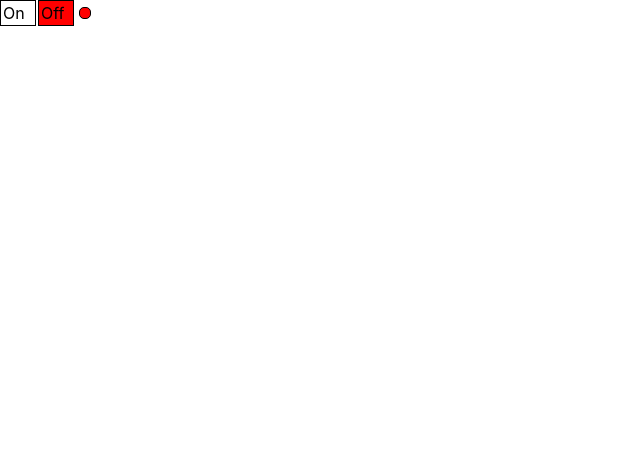
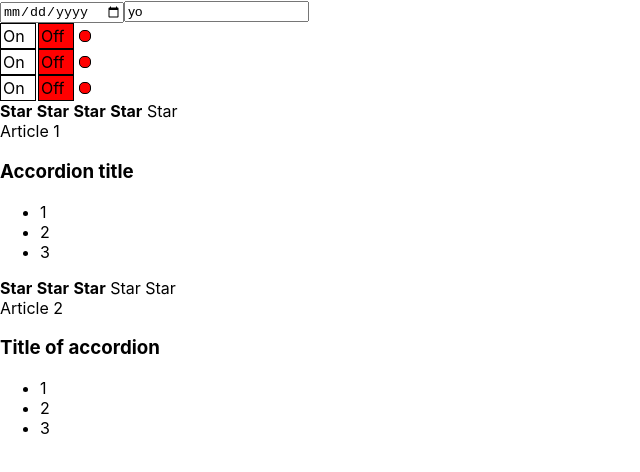
Before and after one commit to Maximaab/homework-front-main, a React (Create React App) app: page / in a window 1280 px wide. Shown: the top 472 px of the page, without its empty margins (0-640 px from the left). Built offline with nearby package versions, Linux system fonts and the light colour scheme.

Commit message:
commit 3

```diff
--- a/package.json
+++ b/package.json
@@ -2,7 +2,7 @@
   "name": "pre-homeworks",
   "version": "0.1.0",
   "private": true,
-  "homepage": "https://Maximaab.github.io/homework-front-main",
+  "homepage": "https://Maximaab.github.io/React",
   "dependencies": {
     "@testing-library/jest-dom": "^5.14.1",
     "@testing-library/react": "^13.0.0",
--- a/src/Accordion/Accordion.tsx
+++ b/src/Accordion/Accordion.tsx
@@ -0,0 +1,28 @@
+import React from 'react';
+type AccordionType = {
+    title:string
+}
+export const Accordion = (props:AccordionType) => {
+    return (
+        <div>
+            <AccordionTitle title={props.title}/>
+            <AccordionBody/>
+        </div>
+    );
+};
+
+function AccordionTitle(props:AccordionType) {
+    return (
+        <h3>{props.title}</h3>
+    )
+}
+
+function AccordionBody() {
+    return (
+        <ul>
+            <li>1</li>
+            <li>2</li>
+            <li>3</li>
+        </ul>
+    )
+}
--- a/src/App.tsx
+++ b/src/App.tsx
@@ -1,14 +1,29 @@
 import './App.css';
 import OnOff from "./Components/onOff/OnOff";
+import {Accordion} from "./Accordion/Accordion";
+import {Rating} from "./Rating/Rating";
 
 
 function App() {
   return (
-    <div >
-      <OnOff on={false}/>
-      {/*<OnOff on={true}/>*/}
-      {/*<OnOff on={false}/>*/}
-    </div>
+      <div>
+          <input type={"date"}/>
+          <input checked={true} value={"yo"}/>
+          <div >
+              <OnOff on={false}/>
+              <OnOff on={true}/>
+              <OnOff on={false}/>
+          </div>
+          <div>
+              <Rating value={4}/>
+              Article 1
+              <Accordion title={"Accordion title"}/>
+              <Rating value={3}/>
+              Article 2
+              <Accordion title={"Title of accordion"}/>
+          </div>
+      </div>
+
   );
 }
 
--- a/src/Rating/Rating.tsx
+++ b/src/Rating/Rating.tsx
@@ -0,0 +1,86 @@
+import React from 'react';
+
+type RatingType = {
+    value: number
+}
+export const Rating = (props: RatingType) => {
+
+    if (props.value === 1) {
+        return (
+            <div>
+                <Star selected={true}/>
+                <Star selected={false}/>
+                <Star selected={false}/>
+                <Star selected={false}/>
+                <Star selected={false}/>
+            </div>
+        );
+    }
+    if (props.value === 2) {
+        return (
+            <div>
+                <Star selected={true}/>
+                <Star selected={true}/>
+                <Star selected={false}/>
+                <Star selected={false}/>
+                <Star selected={false}/>
+            </div>
+        );
+    }
+    if (props.value === 3) {
+        return (
+            <div>
+                <Star selected={true}/>
+                <Star selected={true}/>
+                <Star selected={true}/>
+                <Star selected={false}/>
+                <Star selected={false}/>
+            </div>
+        );
+    }
+    if (props.value === 4) {
+        return (
+            <div>
+                <Star selected={true}/>
+                <Star selected={true}/>
+                <Star selected={true}/>
+                <Star selected={true}/>
+                <Star selected={false}/>
+            </div>
+        );
+    }
+    if (props.value === 5) {
+        return (
+            <div>
+                <Star selected={true}/>
+                <Star selected={true}/>
+                <Star selected={true}/>
+                <Star selected={true}/>
+                <Star selected={true}/>
+            </div>
+        );
+    }
+    return (
+        <div>
+            <Star selected={false}/>
+            <Star selected={false}/>
+            <Star selected={false}/>
+            <Star selected={false}/>
+            <Star selected={false}/>
+        </div>
+    );
+
+};
+
+type StarType = {
+    selected: boolean
+}
+
+function Star(props: StarType) {
+    if (props.selected === true) {
+        return <span> <b>Star</b>  </span>
+    } else {
+        return <span> Star  </span>
+    }
+
+}
```
